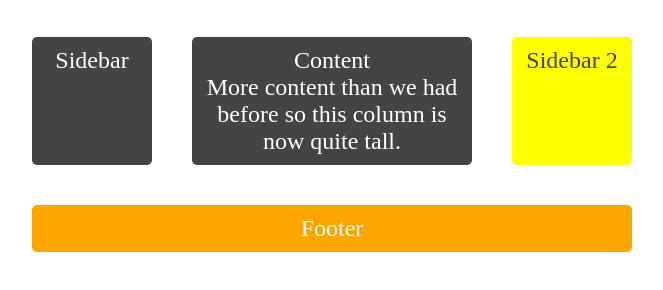
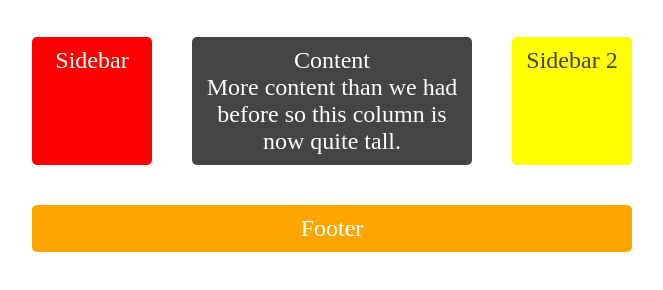
Before and after one commit to Corsicaman/Exo2, a plain HTML site: page index.htm in a window 1280 px wide. Shown: the part 130-420 px from the top of the page, without its empty margins (308-971 px from the left). Drawn offline with Linux system fonts and the light colour scheme.

Commit message:
Couleur sidebar de gauche

```diff
--- a/css/style.css
+++ b/css/style.css
@@ -82,3 +82,7 @@ body {
   background-color: yellow;
   color: #444;
 }
+.sidebar {
+        background-color: red;
+
+}
```
